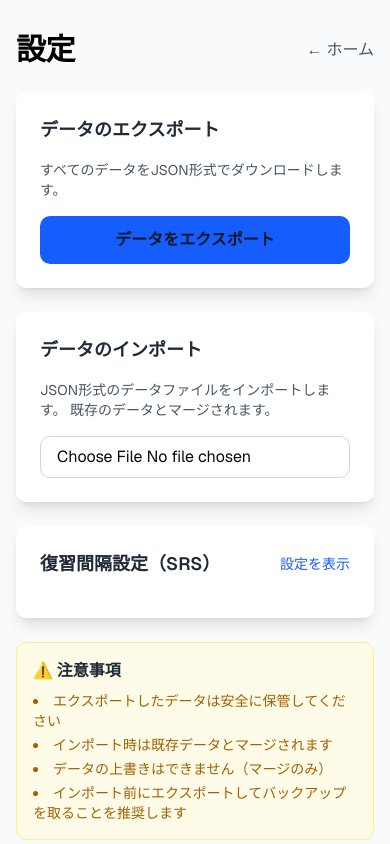
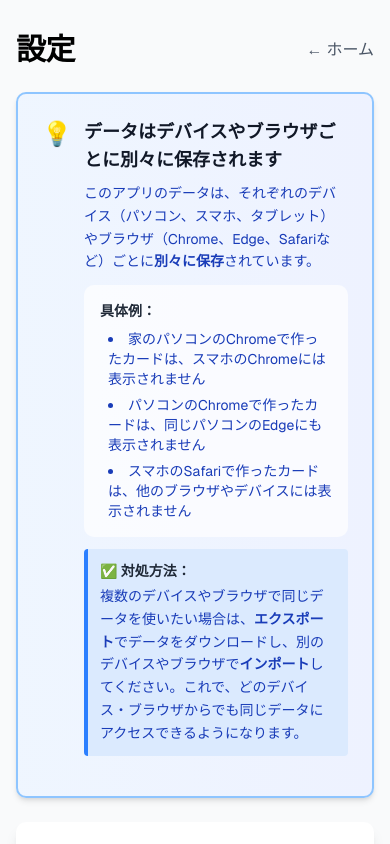
Before and after one commit to eightchip/Instant-Output, a Next.js app: page /settings in a window 390 px wide. Shown: the top 844 px of the page. Built offline with nearby package versions, Linux system fonts and the light colour scheme.

Commit message:
Add user-friendly explanation about IndexedDB data storage
- Add prominent explanation section about device/browser-specific data storage
- Use concrete examples (PC/phone, Chrome/Edge) instead of technical terms
- Explain why data differs and how to handle it with export/import

```diff
--- a/app/settings/page.tsx
+++ b/app/settings/page.tsx
@@ -174,6 +174,35 @@ export default function SettingsPage() {
         </div>
 
         <div className="space-y-6">
+          {/* 重要な説明 */}
+          <div className="bg-gradient-to-r from-blue-50 to-indigo-50 border-2 border-blue-300 rounded-lg p-6 shadow-md">
+            <div className="flex items-start gap-3 mb-4">
+              <div className="text-2xl">💡</div>
+              <div className="flex-1">
+                <h3 className="text-lg font-bold text-blue-900 mb-2">
+                  データはデバイスやブラウザごとに別々に保存されます
+                </h3>
+                <p className="text-sm text-blue-800 mb-3 leading-relaxed">
+                  このアプリのデータは、それぞれのデバイス（パソコン、スマホ、タブレット）やブラウザ（Chrome、Edge、Safariなど）ごとに<b>別々に保存</b>されています。
+                </p>
+                <div className="bg-white/70 rounded-lg p-4 mb-3">
+                  <p className="text-sm font-semibold text-blue-900 mb-2">具体例：</p>
+                  <ul className="text-sm text-blue-800 space-y-1.5 list-disc list-inside ml-2">
+                    <li>家のパソコンのChromeで作ったカードは、スマホのChromeには表示されません</li>
+                    <li>パソコンのChromeで作ったカードは、同じパソコンのEdgeにも表示されません</li>
+                    <li>スマホのSafariで作ったカードは、他のブラウザやデバイスには表示されません</li>
+                  </ul>
+                </div>
+                <div className="bg-blue-100 border-l-4 border-blue-500 rounded p-3">
+                  <p className="text-sm font-semibold text-blue-900 mb-1">✅ 対処方法：</p>
+                  <p className="text-sm text-blue-800 leading-relaxed">
+                    複数のデバイスやブラウザで同じデータを使いたい場合は、<b>エクスポート</b>でデータをダウンロードし、別のデバイスやブラウザで<b>インポート</b>してください。これで、どのデバイス・ブラウザからでも同じデータにアクセスできるようになります。
+                  </p>
+                </div>
+              </div>
+            </div>
+          </div>
+
           {/* データエクスポート */}
           <div className="bg-white rounded-lg shadow-lg p-6">
             <h2 className="text-lg font-semibold mb-4">データのエクスポート</h2>
```
